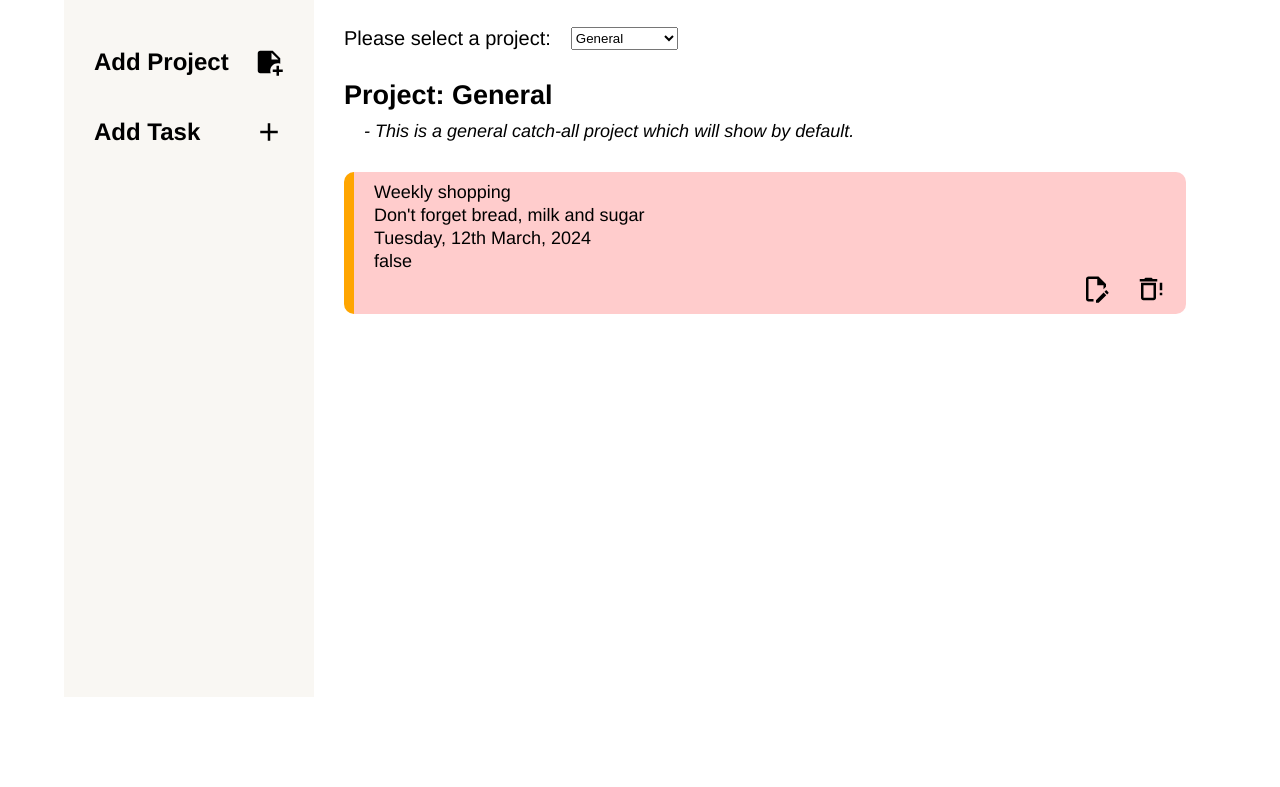
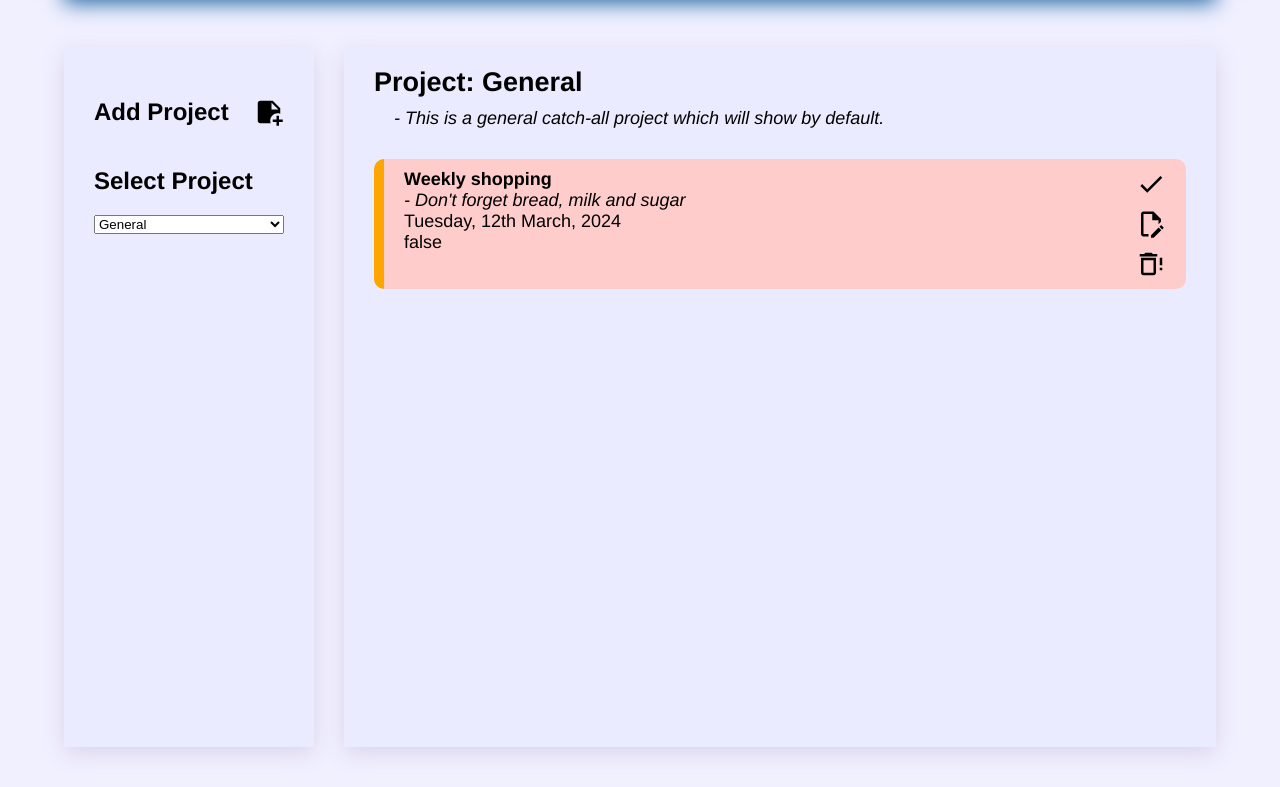
Before and after one commit to gtpWebDev/odin-6-to-do-list, a website built with webpack: page src/template.html in a window 1280 px wide. Shown: the part 143-930 px from the top of the page. Before the commit the page ends 880 px from the top, so only its background shows below. Built offline with nearby package versions, Linux system fonts and the light colour scheme.

Commit message:
Restructure DOM to simplify project loading
Add project and select project moved to sidebar.
Project display simplified to display only project details
and project tasks.
Page styling updates to make blurry and blue.

```diff
--- a/src/Task.js
+++ b/src/Task.js
@@ -1,5 +1,5 @@
 
-import { projectGeneral } from "./projectAndTaskData.js";
+import { defaultProject } from "./projectAndTaskData.js";
 import Project from "./Project.js";
 import { v4 as uuidv4 } from "uuid";
 
@@ -23,7 +23,7 @@ class Task {
     this.priority = priority;
     this.taskId = uuidv4()
     this.complete = false;
-    this.project = projectGeneral;
+    this.project = defaultProject;
   }
 
   toggleComplete() {
--- a/src/generateDOM.js
+++ b/src/generateDOM.js
@@ -2,34 +2,98 @@ import NotePlusIcon from "./note-plus.svg"
 import PlusIcon from "./plus.svg"
 import DeleteIcon from "./delete.svg"
 import EditIcon from "./edit.svg"
+import TickIcon from "./check.svg"
 
-import { projects, tasks, projectGeneral } from "./projectAndTaskData.js";
+import { userTasks, defaultProject, userProjects } from "./projectAndTaskData.js";
 import { friendlyDate } from "./displayFunctions.js";
 import { priorityBackground } from "./displayFunctions.js";
+
 
 
 function pageLoad() {
 
   loadSideBar();
-  loadMainContainer(
-    projects.getProjectArray(),
-    tasks.getTaskArray()
-  );
+  loadProjectDisplay(defaultProject);
 
 }
+
 
 
 function loadSideBar() {
 
   const sidebar = document.querySelector("#sidebar");
 
-  const addProjItem = constructSidebarItem("Add Project",NotePlusIcon)
-  sidebar.appendChild(addProjItem);
+  const addProjContainer = document.createElement("div");
+  addProjContainer.setAttribute("id","add-project-container");
 
-  const addTaskItem = constructSidebarItem("Add Task",PlusIcon)
-  sidebar.appendChild(addTaskItem);
+  const addProjName = document.createElement("p");
+  addProjName.setAttribute("id","add-proj-name");
+  addProjName.textContent = "Add Project";
+
+  const addProjIcon = document.createElement("img");
+  addProjIcon.setAttribute("id","add-proj-icon");
+  addProjIcon.setAttribute("src",NotePlusIcon);
+
+  addProjContainer.appendChild(addProjName);
+  addProjContainer.appendChild(addProjIcon);
+
+  sidebar.appendChild(addProjContainer);
+
+
+  const selectProjContainer = document.createElement("div");
+  selectProjContainer.setAttribute("id","select-proj-container");
+
+  const selectProjName = document.createElement("p");
+  selectProjName.setAttribute("id", "select-proj-name")
+  selectProjName.textContent = "Select Project";
+
+  const selectProjItem = constructProjectSelector();
+  selectProjItem.setAttribute("id","select-proj-selector");
+  sidebar.appendChild(selectProjItem);
+
+  selectProjContainer.appendChild(selectProjName);
+  selectProjContainer.appendChild(selectProjItem);
+
+  sidebar.appendChild(selectProjContainer);
+
 
 }
+
+
+
+function constructProjectSelector() {
+
+  const projectArray = userProjects.getProjectArray()
+
+  const projectSelector = document.createElement("select")
+
+  let optionList = projectSelector.options
+
+  projectArray.forEach(project => {
+    optionList.add( new Option(project.name, project.projId) )
+  })
+
+  projectSelector.setAttribute("id","project-selector-select");
+
+  projectSelector.addEventListener(
+    "change",
+    (event) => {
+      const selectedProject = userProjects.getProjectById(event.target.value)
+      loadProjectDisplay(selectedProject)
+    }
+  )
+
+  return projectSelector
+
+}
+
+
+
+
+
+
+
+
 
 
 function constructSidebarItem(text,imageUrl) {
@@ -54,95 +118,37 @@ function constructSidebarItem(text,imageUrl) {
 
 
 
+function collectProjectTasks (project) {
 
-function loadMainContainer(projectArray, taskArray) {
-
-  // Creates the project selector and project display
-  // Apply filter for default "general" project
-
-  const mainContainer = document.querySelector("#main-container");
-
-  const projectSelectorContainer = document.createElement("div");
-  projectSelectorContainer.setAttribute("id","project-selector-container");
-  const projectSelectorLabel = document.createElement("p");
-  projectSelectorLabel.textContent = "Please select a project: ";
-  projectSelectorLabel.setAttribute("id","project-selector-text");
-  projectSelectorContainer.appendChild(projectSelectorLabel)
-
-  const projectSelectorInput = constructProjectSelector(projectArray, taskArray);
-  projectSelectorContainer.appendChild(projectSelectorInput);
-
-  mainContainer.appendChild(projectSelectorContainer);
-
-  const projectDisplay = document.createElement("div");
-  projectDisplay.setAttribute("id","project-display");
-  mainContainer.appendChild(projectDisplay);
-
-  const defaultProjId = projectGeneral.projId
-  const filteredTasks = applyProjFilter(defaultProjId, taskArray);
-  loadProjectDisplay(defaultProjId, filteredTasks)
-
-}
-
-
-function constructProjectSelector(projectArray, taskArray) {
-
-  const projectSelector = document.createElement("select")
-
-  let optionList = projectSelector.options
-
-  projectArray.forEach(project => {
-    optionList.add( new Option(project.name, project.projId) )
-  })
-
-  projectSelector.setAttribute("id","project-selector-select");
-
-  projectSelector.addEventListener(
-    "change",
-    (event) => {
-      const filteredTasks = applyProjFilter(event.target.value, taskArray)
-      loadProjectDisplay(event.target.value, filteredTasks)
-    }
-  )
-
-  return projectSelector
-
-}
-
-
-
-function applyProjFilter(projId, taskArray) {
-
-  return taskArray.filter( ele =>
-    ele.project.projId === projId
+  return userTasks.getTaskArray().filter( elem =>
+    elem.project.projId === project.projId
   )
 
 }
 
 
 
-function loadProjectDisplay(projId, taskArray) {
+function loadProjectDisplay(selectedProject) {
 
-  // Loads general project details for projId
-  // Includes tasks in taskArray below
-
-  const selectedProject = projects.getProjectById(projId)
+  const projectTasks = collectProjectTasks(selectedProject);
 
   const projDisplay = document.querySelector("#project-display");
 
   // construct task cards
 
-  let taskCardDOM = (taskArray.map((element) => {
+  let taskCardDOM = (projectTasks.map((element) => {
     return `
       <div class="indiv-task" style="background-color:${priorityBackground(element.priority)}">
-        <div id="indiv-task-name">${element.name}</div>
-        <div>${element.description}</div>
-        <div>${friendlyDate(element.dueDate)}</div>
-        <div>${element.complete}</div>
-
+        <div>
+          <div class="indiv-task-name">${element.name}</div>
+          <div class="indiv-task-description">- ${element.description}</div>
+          <div>${friendlyDate(element.dueDate)}</div>
+          <div>${element.complete}</div>
+        </div>
         <div class="indiv-task-icon-container">
-          <img class="indiv-task-icon-img" src="${EditIcon}">
-          <img class="indiv-task-icon-img" src="${DeleteIcon}">
+          <img id="toggle-complete-${element.taskId}" data-task-id=${element.taskId} class="indiv-task-icon-img" src="${TickIcon}">
+          <img id="edit-${element.taskId}" data-task-id=${element.taskId} class="indiv-task-icon-img" src="${EditIcon}">
+          <img id="delete-${element.taskId}" data-task-id=${element.taskId} class="indiv-task-icon-img" src="${DeleteIcon}">
         </div>
 
       </div>`
@@ -160,9 +166,100 @@ function loadProjectDisplay(projId, taskArray) {
 
   projDisplay.innerHTML = constructedDOM;
 
-  // add event listeners
+  // add event listeners to created task cards
+  projectTasks.forEach((element) => {
+
+    const toggleButton = document.querySelector(`#toggle-complete-${element.taskId}`)
+    toggleButton.addEventListener("click",() => {
+      element.toggleComplete();
+      loadProjectDisplay(selectedProject);
+    })
+
+    const editButton = document.querySelector(`#edit-${element.taskId}`)
+    editButton.addEventListener("click",() => {
+      // open up form, edit, etc.
+      loadProjectDisplay(selectedProject);
+    })
+
+    const deleteButton = document.querySelector(`#delete-${element.taskId}`)
+    deleteButton.addEventListener("click",() => {
+      userTasks.deleteById(element.taskId);
+      loadProjectDisplay(selectedProject);
+    })
+
+
+  })
+
 
 }
+
+
+
+
+
+
+
+
+
+
+
+// function loadMainContainer(projectArray, taskArray) {
+
+//   // Creates the project selector and project display
+//   // Apply filter for default "general" project
+
+//   const mainContainer = document.querySelector("#main-container");
+
+//   const projectSelectorContainer = document.createElement("div");
+//   projectSelectorContainer.setAttribute("id","project-selector-container");
+//   const projectSelectorLabel = document.createElement("p");
+//   projectSelectorLabel.textContent = "Please select a project: ";
+//   projectSelectorLabel.setAttribute("id","project-selector-text");
+//   projectSelectorContainer.appendChild(projectSelectorLabel)
+
+//   const projectSelectorInput = constructProjectSelector(projectArray, taskArray);
+//   projectSelectorContainer.appendChild(projectSelectorInput);
+
+//   mainContainer.appendChild(projectSelectorContainer);
+
+//   const projectDisplay = document.createElement("div");
+//   projectDisplay.setAttribute("id","project-display");
+//   mainContainer.appendChild(projectDisplay);
+
+//   const defaultProjId = defaultProject.projId
+//   const filteredTasks = applyProjFilter(defaultProjId, taskArray);
+//   loadProjectDisplay(defaultProjId, filteredTasks)
+
+// }
+
+
+// function constructProjectSelector(projectArray, taskArray) {
+
+//   const projectSelector = document.createElement("select")
+
+//   let optionList = projectSelector.options
+
+//   projectArray.forEach(project => {
+//     optionList.add( new Option(project.name, project.projId) )
+//   })
+
+//   projectSelector.setAttribute("id","project-selector-select");
+
+//   projectSelector.addEventListener(
+//     "change",
+//     (event) => {
+//       const filteredTasks = applyProjFilter(event.target.value, taskArray)
+//       loadProjectDisplay(event.target.value, filteredTasks)
+//     }
+//   )
+
+//   return projectSelector
+
+// }
+
+
+
+
 
 
 
--- a/src/projectAndTaskData.js
+++ b/src/projectAndTaskData.js
@@ -2,13 +2,24 @@ import Task from "./Task"
 import Project from "./Project"
 import { add } from "date-fns"
 
-const projectGeneral = new Project("General", "This is a general catch-all project which will show by default.");
+const defaultProject = new Project("General", "This is a general catch-all project which will show by default.");
 const projectDIY = new Project(`DIY jobs`, `Jobs around the house`);
 const projectWork = new Project(`Work things`, `Related to my job`);
 const projectMisc = new Project(`Miscellaneous`, `Lots of random tasks...`);
 
 
-const projects = (function() {
+const userProjects = (function() {
+
+  function initialiseProjectData() {
+
+    return [
+      defaultProject,
+      projectDIY,
+      projectWork,
+      projectMisc
+    ]
+
+  }
 
   let projectArray = initialiseProjectData()
 
@@ -34,34 +45,14 @@ const projects = (function() {
 })()
 
 
-const tasks = (function() {
 
-  let taskArray = initialiseTaskData()
-
-  const getTaskArray = () => taskArray;
-
-  return { getTaskArray }
-
-})()
-
-
-function initialiseProjectData() {
-
-  return [
-    projectGeneral,
-    projectDIY,
-    projectWork,
-    projectMisc
-  ]
-
-}
-
+const userTasks = (function() {
 
   function initialiseTaskData() {
 
     // general
     const taskShop = new Task(`Weekly shopping`, `Don't forget bread, milk and sugar`, add(new Date(), {days: 5}), "Top priority!");
-  taskShop.project = projectGeneral;
+    taskShop.project = defaultProject;
 
     // misc.
     const taskDryCleaners = new Task(`Dry cleaners`, `Pick up suit from dry cleaner`, add(new Date(), {days: 3}), "Fairly important");
@@ -93,9 +84,25 @@ function initialiseTaskData() {
 
   }
 
+  let taskArray = initialiseTaskData()
+
+  const getTaskArray = () => taskArray;
+
+  const deleteById = (id) => {
+    const taskIndex = taskArray.findIndex((element) => element.taskId === id);
+    taskArray.splice(taskIndex,1);
+    console.log(taskIndex);
+  }
+
+
+  return { getTaskArray, deleteById }
+
+})()
+
+
 
 export {
-  projects,
-  tasks,
-  projectGeneral // default project used in tasks
+  userProjects,
+  userTasks,
+  defaultProject // default project used in tasks
 };
--- a/src/styles.css
+++ b/src/styles.css
@@ -9,7 +9,10 @@
   --lightTextColour: #f8f1e4; /* for use on dark backgrounds */
   --darkTextColour: #1f0000; /* for use on light backgrounds */
 
-  --lightestColour: #f9f7f3;
+
+
+  --lightColour: rgb(235, 235, 255);
+  --lightestColour: rgb(240,240,255);
   --midLightColour: #d1cf4b;
   --midColour: #c1121f;
   --midDarkColour: #218ae6;
@@ -48,19 +51,28 @@ body {
   font-family: var(--font-hierarchy);
   font-size: 18px;
 
+  background-color: var(--lightestColour);
+
   width: var(--bodyWidth);
 
   margin: 5vh var(--bodyMargin);
   display: grid;
   grid-template-columns: 250px 1fr;
   grid-template-rows: 100px max(700px, calc(90vh - 100px)); /* top and bottom 5vh, but main panel minimum 700px */
+  column-gap: 30px;
+  row-gap: 50px;
 }
 
 #navbar {
   grid-row: 1;
   grid-column: 1 / 3;
-  background-color: var(--midDarkColour);
+  /* background-color: var(--midDarkColour); */
+
   color: var(--lightTextColour);
+
+  background-color: rgb(90, 147, 197);
+  box-shadow: 0px 6px 20px rgb(33, 102, 163);
+
   display: grid;
   place-items: center;
   font-size: 40px;
@@ -70,36 +82,56 @@ body {
 #sidebar {
   grid-row: 2;
   grid-column: 1;
-  background-color: var(--lightestColour);
+  /* background-color: var(--lightestColour); */
+  background-color: var(--lightColour);
+  box-shadow: 0px 6px 20px rgb(220, 211, 235);
+  /* border-radius: 20px; */
   padding: 50px 30px;
   display: grid;
+  grid-template-rows: repeat(2, auto);
   row-gap: 40px;
   align-content: start; /* contents go in top of container */
   justify-content: stretch; /* stretch horizontally across whole container */
 }
 
-.sidebarItem {
+#add-project-container {
+  grid-row: 1;
   display: grid;
   grid-template-columns: 1fr auto; /* icon to right, name takes remainder of room */
   align-items: center; /* children centred vertically */
 }
 
-.sidebarName {
+#add-proj-name, #select-proj-name {
   align-items: start;
   font-size: 24px;
   font-weight: 800;
 }
 
-.sidebarIcon, .indiv-task-icon-img {
+#add-proj-icon, .indiv-task-icon-img {
   width: 30px;
 }
+
+#select-proj-container {
+  grid-row: 2;
+  display: grid;
+  row-gap: 20px;
+  grid-template-rows: repeat(2, auto);
+}
+
+#select-proj-name {
+  grid-row: 1;
+}
+
+#select-proj-selector {
+  grid-row: 2;
+}
+
 
 #main-container {
   grid-row: 2;
   grid-column: 2;
-  background-color: var(--backGroundColour);
-  padding: 30px;
   display: grid;
+  row-gap: 30px;
   grid-template-rows: repeat(2, auto);
   align-content: start;
 }
@@ -107,7 +139,13 @@ body {
 #project-selector-container {
   display: grid;
   grid-template-columns: repeat (2, auto);
-  justify-content: start;
+
+  background-color: var(--lightColour);
+  box-shadow: 0px 6px 20px rgb(220, 211, 235);
+  /* border-radius: 20px; */
+
+  padding: 20px 0;
+  justify-content: center;
   column-gap: 20px;
   font-size: 20px;
 }
@@ -123,8 +161,10 @@ body {
 
 
 #project-display {
-  background-color: var(--backGroundColour);
-  padding: 30px 0;
+  background-color: var(--lightColour);
+  box-shadow: 0px 6px 20px rgb(220, 211, 235);
+  /* border-radius: 20px; */
+  padding: 20px 30px;
 }
 
 #project-title {
@@ -144,23 +184,27 @@ body {
 }
 
 .indiv-task {
-  /* background-color: var(--midDarkColour);
-  color: var(--lightTextColour); */
   padding: 10px 20px;
   display: grid;
-  row-gap: 2px;
+  grid-template-columns: 1fr auto;
+  column-gap: 10px;
   border-left: 10px solid orange;
-  /* border: 2px solid black; */
+
   border-radius: 10px;
 }
 
 .indiv-task-icon-container {
   display: grid;
-  grid-template-columns: repeat(2, auto);
-  column-gap: 25px;
-  justify-content: end;
+  grid-template-rows: repeat(3, 1fr);
+  row-gap: 10px;
+  align-content: end;
+
 }
 
 .indiv-task-name {
   font-weight: 800;
 }
+
+.indiv-task-description {
+  font-style: italic;
+}
--- a/src/template.html
+++ b/src/template.html
@@ -9,9 +9,10 @@
 
   <div id="navbar">Odin To Do List</div>
   <div id="sidebar">
+    <!-- Script will update the DOM -->
   </div>
-  <div id="main-container">
-
+  <div id="project-display">
+    <!-- Script will update the DOM -->
   </div>
 
 </body>
```
Also changed, not shown: dist/ae589010d8b937c5a909.svg (added), dist/d373bc708eca28cfab77.svg (added), dist/index.html, dist/main.js, src/check.svg (added). Lines whose indentation alone changed are shown as unchanged.
